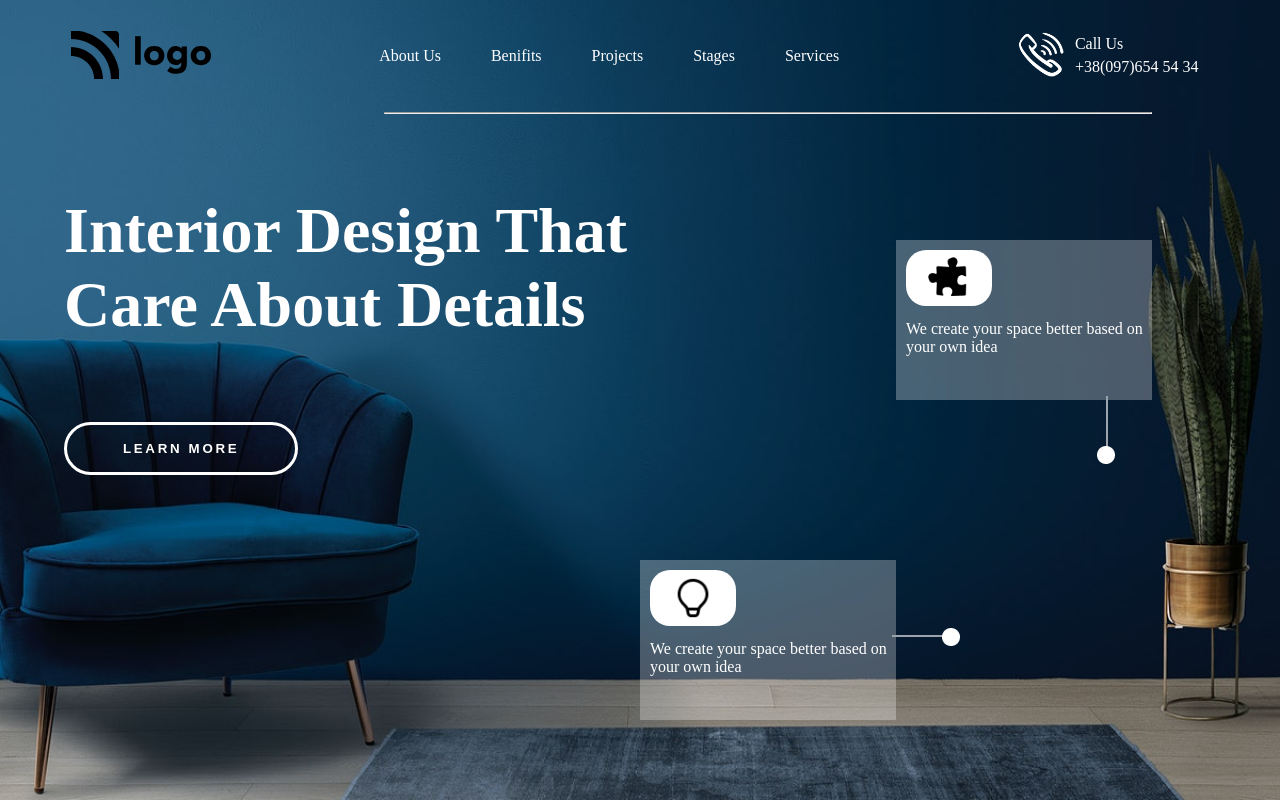
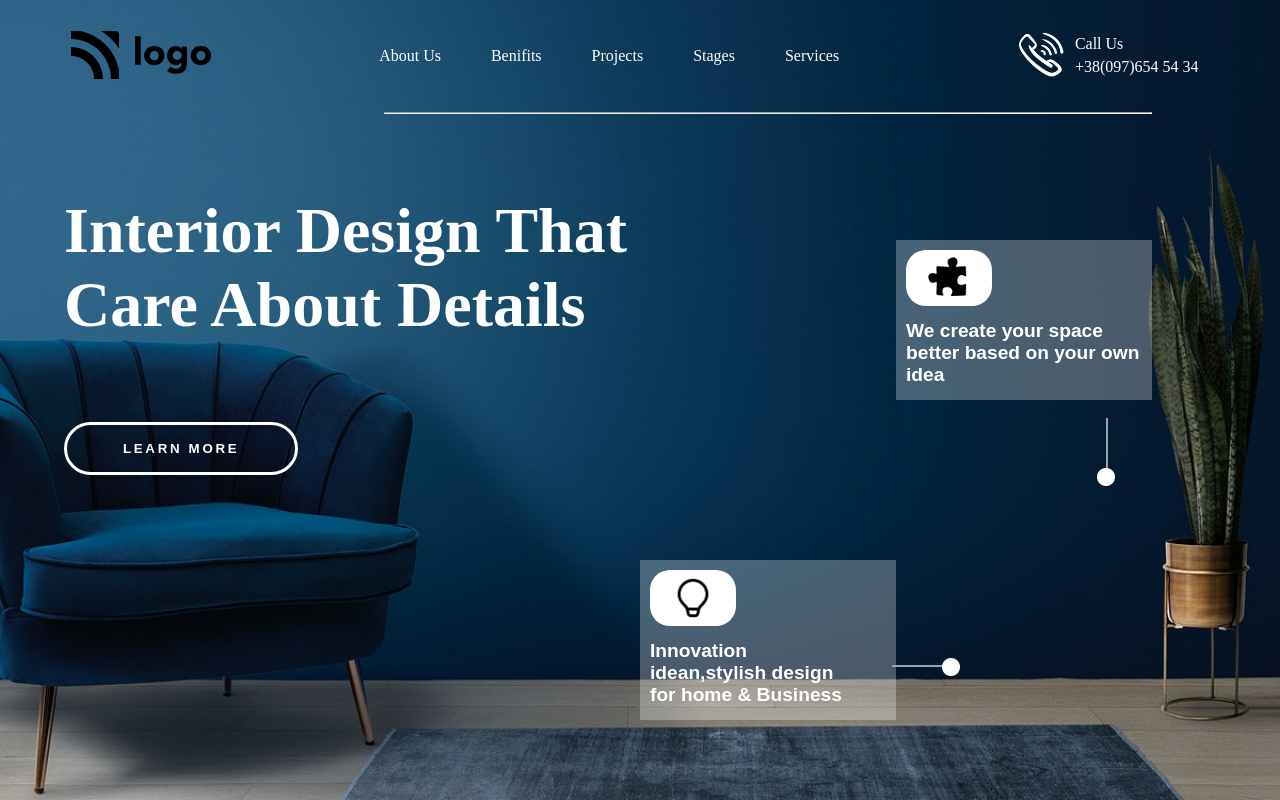
Before and after one commit to Dipanjansur/Static_page_10, a plain HTML site: page index.html in a window 1280 px wide. Drawn offline with Linux system fonts and the light colour scheme.

Commit message:
fixed text and Image

```diff
--- a/index.html
+++ b/index.html
@@ -36,7 +36,7 @@
         </div>
         <div class="puzz_container">
             <img src="./images/puzzle.png" alt="Puzzle logo"  class="basic_img">
-            <p>We create your space better based on your own idea</p>
+            <p class="card_des">We create your space better based on your own idea</p>
             <img src="./images/line.png" alt="line image" class="line_img_fir">
         </div>
         <div class="button-div">
@@ -44,7 +44,7 @@
         </div>
         <div class="light_containr">
             <img src="./images/light.png" alt="Light logo" class="basic_img">
-            <p>We create your space better based on your own idea</p>
+            <p class="card_des extra_padd">Innovation idean,stylish design for home & Business</p>
             <img src="./images/line.png" alt="line image" class="line_img_sec">
         </div>
     </div>
--- a/styles/style.css
+++ b/styles/style.css
@@ -76,6 +76,14 @@ position:absolute;
 top:70vh;
 left:50vw;
 }
+.card_des{
+    font-family:sans-serif;
+    font-size: 1.2rem;
+    font-weight: 700;
+}
+.extra_padd{
+    padding-right: 40px;
+}
 .basic_img+p{
     margin-top: 10px;
     margin-left: 10px;
@@ -95,7 +103,7 @@ left:50vw;
 }
 .line_img_fir{
     position:relative;
-    top:5vh;
+    top:4vh;
     left:15vw;
 }
 .line_img_sec{
```
Also changed, not shown: my_final_submission.PNG.
